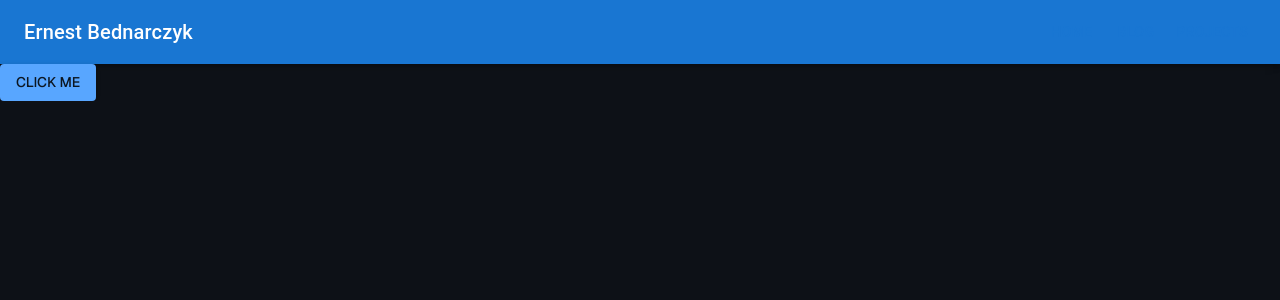
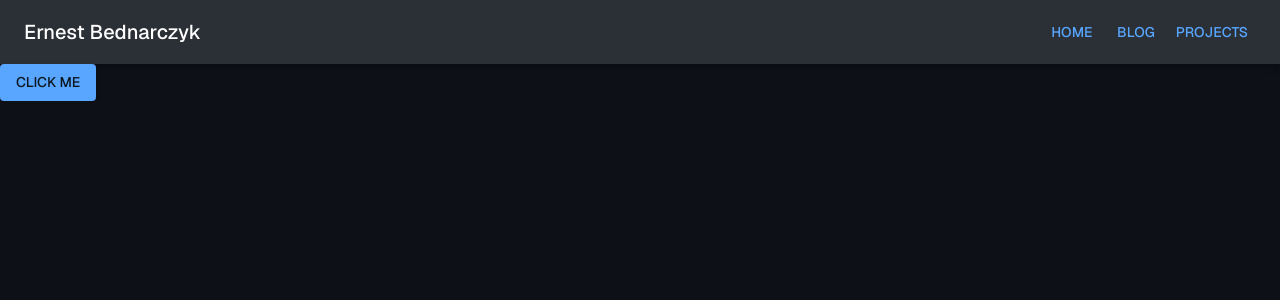
Before and after one commit to AlarQ/portfolio, a Next.js app: page / in a window 1280 px wide. Shown: the top 300 px of the page. Built offline with nearby package versions, Linux system fonts and the light colour scheme.

Commit message:
fix(layout): move Header inside ThemeRegistry for proper theme access
Concepts: MUI ThemeProvider scope, Component hierarchy, Context API

```diff
--- a/package.json
+++ b/package.json
@@ -1,6 +1,6 @@
 {
   "name": "portfolio",
-  "version": "0.1.2",
+  "version": "0.1.3",
   "private": true,
   "scripts": {
     "dev": "next dev",
--- a/src/app/layout.tsx
+++ b/src/app/layout.tsx
@@ -27,8 +27,10 @@ export default function RootLayout({
   return (
     <html lang="en">
       <body className={`${geistSans.variable} ${geistMono.variable}`}>
-        <Header />
-        <ThemeRegistry>{children}</ThemeRegistry>
+        <ThemeRegistry>
+          <Header />
+          {children}
+        </ThemeRegistry>
       </body>
     </html>
   );
```
Also changed, not shown: 2 other files (tests, documents, lock files or other folders).
